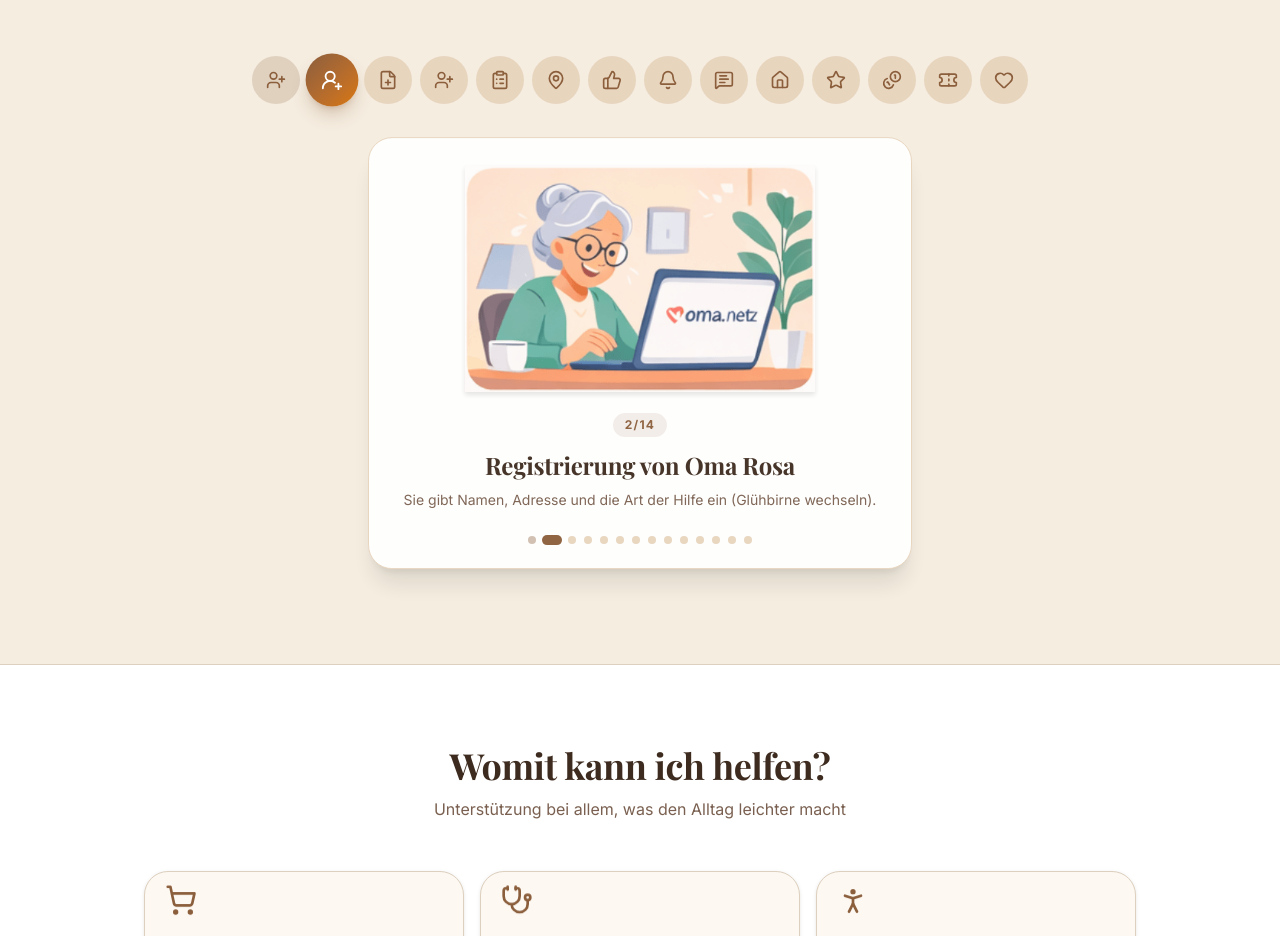
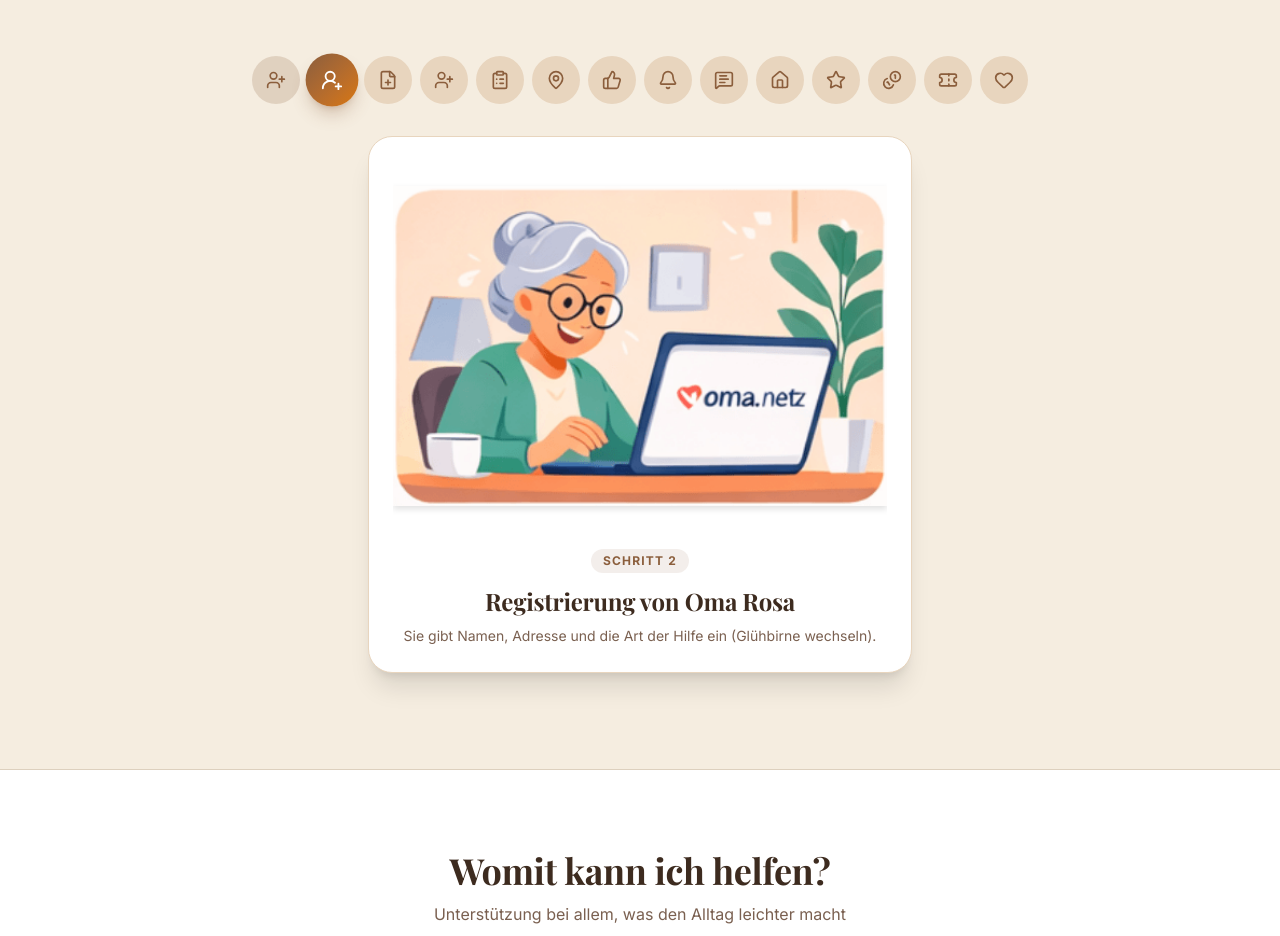
Before and after one commit to Yevhenii1951/Oma_netz_final_project_Valerija_Yevhenii, a Next.js app: page /landing in a window 1280 px wide. Shown: the part 920-1856 px from the top of the page. Built offline with nearby package versions, Linux system fonts and the light colour scheme; a web font is replaced by a local one.

Commit message:
correction landing carussel animation

```diff
--- a/src/app/landing/landing-client.tsx
+++ b/src/app/landing/landing-client.tsx
@@ -35,7 +35,24 @@ import {
 	Users,
 } from 'lucide-react'
 import Link from 'next/link'
-import { useEffect, useMemo, useState } from 'react'
+import { useEffect, useState } from 'react'
+
+const CAROUSEL_IMAGES = [
+	'/carussel/oma1.png',
+	'/carussel/oma2.png',
+	'/carussel/oma3.png',
+	'/carussel/oma4.png',
+	'/carussel/oma5.png',
+	'/carussel/oma6.png',
+	'/carussel/oma7.png',
+	'/carussel/oma8.png',
+	'/carussel/oma9.png',
+	'/carussel/oma11.png',
+	'/carussel/oma12.png',
+	'/carussel/oma13.png',
+	'/carussel/oma14.png',
+	'/carussel/oma15.png',
+]
 
 function Counter({ to, suffix = '' }: { to: number; suffix?: string }) {
 	const [val, setVal] = useState(0)
@@ -83,7 +100,6 @@ function JourneyTimeline() {
 	const [active, setActive] = useState(0)
 	const [isPaused, setIsPaused] = useState(false)
 
-	// Автоматическое переключение каждые 5 секунд, если не наведена мышь
 	useEffect(() => {
 		if (isPaused) return
 		const id = setInterval(() => {
@@ -92,28 +108,22 @@ function JourneyTimeline() {
 		return () => clearInterval(id)
 	}, [isPaused])
 
-	// Картинки из папки /carussel (используются разные для каждого шага, но могут повторяться)
-	const carusselImages = useMemo(
-		() => [
-			'/carussel/oma1.png',
-			'/carussel/oma2.png',
-			'/carussel/oma3.png',
-			'/carussel/oma4.png',
-			'/carussel/oma5.png',
-			'/carussel/oma6.png',
-			'/carussel/oma7.png',
-			'/carussel/oma8.png',
-			'/carussel/oma9.png',
-			'/carussel/oma11.png',
-			'/carussel/oma12.png',
-			'/carussel/oma13.png',
-			'/carussel/oma14.png',
-			'/carussel/oma15.png',
-		],
-		[],
-	)
+	useEffect(() => {
+		const preloaded: HTMLImageElement[] = []
 
-	// Индикаторы прогресса (кружочки)
+		for (const src of CAROUSEL_IMAGES) {
+			const image = new Image()
+			image.src = src
+			preloaded.push(image)
+		}
+
+		return () => {
+			for (const image of preloaded) {
+				image.src = ''
+			}
+		}
+	}, [])
+
 	const progressIndicators = STEPS.map((_, i) => (
 		<button
 			key={i}
@@ -131,7 +141,6 @@ function JourneyTimeline() {
 
 	return (
 		<div className='flex flex-col items-center gap-8 py-8 w-full'>
-			{/* Горизонтальная цепочка иконок (упрощённая, без сложной анимации) */}
 			<div className='hidden md:flex items-center justify-center gap-2 w-full max-w-5xl px-4'>
 				{STEPS.map((step, i) => {
 					const isActive = i === active
@@ -140,17 +149,17 @@ function JourneyTimeline() {
 						<motion.button
 							key={i}
 							onClick={() => setActive(i)}
+							aria-label={`Перейти к шагу ${i + 1}`}
 							className='relative flex items-center justify-center'
 							whileHover={{ scale: 1.1 }}
 							whileTap={{ scale: 0.95 }}
 							onMouseEnter={() => setIsPaused(true)}
 							onMouseLeave={() => setIsPaused(false)}
 						>
-							{/* Кружок с иконкой */}
 							<div
 								className={`w-12 h-12 rounded-full flex items-center justify-center transition-all duration-300 ${
 									isActive
-										? 'bg-gradient-to-br from-[#8b5e3c] to-[#d97706] shadow-lg shadow-[#8b5e3c]/30 scale-110'
+										? 'bg-linear-to-br from-[#8b5e3c] to-[#d97706] shadow-lg shadow-[#8b5e3c]/30 scale-110'
 										: isPast
 											? 'bg-[#8b5e3c]/20'
 											: 'bg-[#e8d5be]'
@@ -165,158 +174,122 @@ function JourneyTimeline() {
 				})}
 			</div>
 
-			{/* Мобильная версия: упрощённые индикаторы (без иконок) */}
 			<div className='md:hidden flex justify-center gap-2 mb-4'>
 				{progressIndicators}
 			</div>
 
-			{/* Основной блок с картинкой и описанием */}
 			<div
 				className='w-full max-w-xl px-4'
 				onMouseEnter={() => setIsPaused(true)}
 				onMouseLeave={() => setIsPaused(false)}
 			>
-				<AnimatePresence mode='wait'>
-					<motion.div
-						key={active}
-						initial={{ opacity: 0, y: 20 }}
-						animate={{ opacity: 1, y: 0 }}
-						exit={{ opacity: 0, y: -20 }}
-						transition={{ duration: 0.5, ease: 'easeInOut' }}
-						className='bg-white rounded-3xl p-6 shadow-xl border border-[#e8d5be] text-center'
-					>
-						{/* Картинка с эффектом увеличения */}
-						<motion.div
-							key={`img-${active}`}
-							initial={{ scale: 0.8, opacity: 0 }}
-							animate={{ scale: 1, opacity: 1 }}
-							exit={{ scale: 1.2, opacity: 0 }}
-							transition={{ duration: 0.6, ease: 'easeOut' }}
-							className='w-90 mx-auto mb-4 flex items-center justify-center max-w-2xl'
-						>
-							<img
-								src={carusselImages[active % carusselImages.length]}
+				<div className='bg-white rounded-3xl p-6 shadow-xl border border-[#e8d5be] text-center'>
+					<div className='mx-auto mb-4 max-w-2xl'>
+						<div className='relative w-full aspect-4/3 overflow-hidden rounded-2xl'>
+							<AnimatePresence initial={false} mode='sync'>
+								<motion.img
+									key={CAROUSEL_IMAGES[active % CAROUSEL_IMAGES.length]}
+									src={CAROUSEL_IMAGES[active % CAROUSEL_IMAGES.length]}
 									alt=''
-								className='w-full h-auto drop-shadow-md'
+									className='absolute inset-0 w-full h-full object-contain drop-shadow-md'
+									initial={{ opacity: 0, scale: 1.02 }}
+									animate={{ opacity: 1, scale: 1 }}
+									exit={{ opacity: 0, scale: 0.985 }}
+									transition={{ duration: 0.9, ease: [0.22, 1, 0.36, 1] }}
 								/>
-						</motion.div>
+							</AnimatePresence>
+						</div>
+					</div>
 
-						{/* Тэг (номер шага) */}
 					<span className='inline-block text-xs font-bold uppercase tracking-widest px-3 py-1 rounded-full mb-3 bg-[#8b5e3c]/10 text-[#8b5e3c]'>
-							{STEPS[active].tag}
+						Schritt {active + 1}
 					</span>
 
-						{/* Заголовок */}
 					<h3 className='heading-serif text-xl md:text-2xl font-bold text-[#3d2b1f] mb-2'>
 						{STEPS[active].title}
 					</h3>
 
-						{/* Описание */}
 					<p className='text-[#7a6050] leading-relaxed text-sm'>
 						{STEPS[active].desc}
 					</p>
-
-						{/* Индикаторы прогресса (для десктопа, чтобы не терять навигацию) */}
-						<div className='mt-6 flex items-center justify-center gap-2'>
-							{progressIndicators}
 				</div>
-					</motion.div>
-				</AnimatePresence>
 			</div>
 		</div>
 	)
 }
 
-/* ─── НОВЫЙ массив STEPS с 14 шагами (полная история) ────────────────────── */
-const STEPS: { icon: LucideIcon; title: string; desc: string; tag: string }[] =
-	[
+const STEPS: { icon: LucideIcon; title: string; desc: string }[] = [
 	{
 		icon: UserPlus,
 		title: 'Oma Rosa findet die Website',
 		desc: 'Sie sucht im Internet nach Hilfe und stößt auf OMA-NETZ.',
-			tag: '1/14',
 	},
 	{
 		icon: UserRoundPlus,
 		title: 'Registrierung von Oma Rosa',
 		desc: 'Sie gibt Namen, Adresse und die Art der Hilfe ein (Glühbirne wechseln).',
-			tag: '2/14',
 	},
 	{
 		icon: FilePlus,
 		title: 'Anfrage erstellen',
 		desc: 'Oma Rosa erstellt eine Anfrage mit Beschreibung der Aufgabe.',
-			tag: '3/14',
 	},
 	{
 		icon: UserPlus,
 		title: 'Max registriert sich',
 		desc: 'Student Max füllt sein Profil aus und bestätigt seine Dokumente.',
-			tag: '4/14',
 	},
 	{
 		icon: ClipboardList,
 		title: 'Admin prüft',
 		desc: 'Der Administrator prüft die Anfrage von Max und bestätigt die Registrierung.',
-			tag: '5/14',
 	},
 	{
 		icon: MapPin,
 		title: 'Max sieht die Anfrage auf der Karte',
 		desc: "In Max's Dashboard erscheint die Anfrage von Oma Rosa.",
-			tag: '6/14',
 	},
 	{
 		icon: ThumbsUp,
 		title: 'Max meldet sich',
 		desc: 'Max klickt auf «Ich helfe» und hinterlässt eine kurze Nachricht.',
-			tag: '7/14',
 	},
 	{
 		icon: Bell,
 		title: 'Oma Rosa erhält die Anfrage',
 		desc: 'Oma sieht die Benachrichtigung und bestätigt Max als Helfer.',
-			tag: '8/14',
 	},
 	{
 		icon: MessageSquareText,
 		title: 'Termin vereinbaren',
 		desc: 'Im Chat vereinbaren sie, wann Max vorbeikommt.',
-			tag: '9/14',
 	},
 	{
 		icon: Home,
 		title: 'Max kommt vorbei',
 		desc: 'Max wechselt die Glühbirne im Kronleuchter.',
-			tag: '10/14',
 	},
 	{
 		icon: Star,
 		title: 'Oma Rosa bewertet',
 		desc: 'Oma vergibt 5 Sterne und schreibt eine Bewertung.',
-			tag: '11/14',
 	},
 	{
 		icon: Coins,
 		title: 'Max erhält Punkte',
 		desc: 'Max sieht die gutgeschriebenen Punkte und Sterne.',
-			tag: '12/14',
 	},
 	{
 		icon: Ticket,
 		title: 'Umtausch gegen Kino',
 		desc: 'Max tauscht seine Punkte gegen eine Kinokarte ein.',
-			tag: '13/14',
 	},
 	{
 		icon: Heart,
 		title: 'Kino mit der Freundin',
 		desc: 'Max geht mit seiner Freundin ins Kino. Alle sind zufrieden!',
-			tag: '14/14',
 	},
 ]
-
-/* ════════════════════════════════════════════════════════════════════════════ */
 
 export default function LandingClient() {
 	const stats = [
@@ -361,10 +334,8 @@ export default function LandingClient() {
 
 	return (
 		<div className='min-h-screen bg-[#f5ede0]'>
-			{/* ── NAV ─────────────────────────────────────────────────────── */}
 			<nav className='sticky top-0 z-50 bg-[#ffffff]/90 backdrop-blur-xl border-b border-[#ddd0be]/80 shadow-[0_1px_8px_rgba(61,43,31,0.06)]'>
 				<div className='max-w-6xl mx-auto px-4 h-16 flex items-center justify-between gap-4'>
-					{/* LOGO */}
 					<motion.div
 						initial={{ opacity: 0, x: -12 }}
 						animate={{ opacity: 1, x: 0 }}
@@ -386,7 +357,6 @@ export default function LandingClient() {
 						</a>
 					</motion.div>
 
-					{/* CENTER NAV LINKS — hidden on mobile */}
 					<motion.div
 						initial={{ opacity: 0, y: -8 }}
 						animate={{ opacity: 1, y: 0 }}
@@ -412,7 +382,6 @@ export default function LandingClient() {
 						))}
 					</motion.div>
 
-					{/* AUTH BUTTONS */}
 					<motion.div
 						initial={{ opacity: 0, x: 12 }}
 						animate={{ opacity: 1, x: 0 }}
@@ -432,11 +401,9 @@ export default function LandingClient() {
 				</div>
 			</nav>
 
-			{/* ── HERO with animated background paths ─────────────────────── */}
 			<div id='hero' />
 			<BackgroundPaths>
 				<section className='max-w-6xl mx-auto px-4 pt-24 pb-20 text-center relative z-10'>
-					{/* headline — Playfair Display serif */}
 					<motion.h1
 						initial={{ opacity: 0, y: 32 }}
 						animate={{ opacity: 1, y: 0 }}
@@ -446,7 +413,6 @@ export default function LandingClient() {
 						Füreinander da sein
 					</motion.h1>
 
-					{/* shimmer animated subtitle */}
 					<motion.p
 						initial={{ opacity: 0, y: 20 }}
 						animate={{ opacity: 1, y: 0 }}
@@ -466,7 +432,6 @@ export default function LandingClient() {
 						alltägliche Aufgaben — kostenlos, unkompliziert und mit Herz.
 					</motion.p>
 
-					{/* CTA buttons */}
 					<motion.div
 						initial={{ opacity: 0, y: 16 }}
 						animate={{ opacity: 1, y: 0 }}
@@ -499,7 +464,6 @@ export default function LandingClient() {
 				</section>
 			</BackgroundPaths>
 
-			{/* ── STATS with animated counters ────────────────────────────── */}
 			<section className='bg-[#ffffff] border-y border-[#ddd0be] py-12 shadow-[inset_0_1px_0_rgba(61,43,31,0.05)]'>
 				<div className='max-w-4xl mx-auto px-4 grid grid-cols-2 md:grid-cols-4 gap-8 text-center'>
 					{stats.map(({ value, suffix, label }, i) => (
@@ -513,7 +477,6 @@ export default function LandingClient() {
 				</div>
 			</section>
 
-			{/* ── JOURNEY (ПОЛНОСТЬЮ ОБНОВЛЕНО) ────────────────────────────── */}
 			<section id='journey' className='max-w-6xl mx-auto px-4 py-16'>
 				<FadeUp className='text-center mb-10'>
 					<h2 className='heading-serif text-4xl font-bold text-[#3d2b1f] mb-3'>
@@ -526,7 +489,6 @@ export default function LandingClient() {
 				<JourneyTimeline />
 			</section>
 
-			{/* ── CATEGORIES ──────────────────────────────────────────────── */}
 			<section
 				id='categories'
 				className='bg-[#ffffff] border-y border-[#ddd0be] py-20'
@@ -563,7 +525,6 @@ export default function LandingClient() {
 				</div>
 			</section>
 
-			{/* ── FOR VOLUNTEERS ──────────────────────────────────────────── */}
 			<section id='helpers' className='max-w-5xl mx-auto px-4 py-20'>
 				<div className='grid md:grid-cols-2 gap-12 items-center'>
 					<FadeUp>
@@ -662,7 +623,6 @@ export default function LandingClient() {
 				</div>
 			</section>
 
-			{/* ── TRUST ────────────────────────────────────────────────────── */}
 			<section
 				id='trust'
 				className='relative overflow-hidden bg-linear-to-br from-[#8b5e3c] via-[#7a5035] to-[#6b4226] py-20 text-center text-[#ffffff]'
@@ -704,7 +664,6 @@ export default function LandingClient() {
 				</div>
 			</section>
 
-			{/* ── TESTIMONIAL ──────────────────────────────────────────────── */}
 			<section className='bg-[#fdf8f2] border-y border-[#ddd0be] py-10'>
 				<div className='max-w-4xl mx-auto px-4 flex flex-col md:flex-row items-center gap-6 text-center md:text-left'>
 					<div className='flex -space-x-3 shrink-0 justify-center'>
@@ -738,7 +697,6 @@ export default function LandingClient() {
 				</div>
 			</section>
 
-			{/* ── CTA ─────────────────────────────────────────────────────── */}
 			<section className='bg-[#f5ede0] py-24'>
 				<div className='max-w-3xl mx-auto px-4 text-center'>
 					<FadeUp>
@@ -773,7 +731,6 @@ export default function LandingClient() {
 				</div>
 			</section>
 
-			{/* ── FOOTER ───────────────────────────────────────────────────── */}
 			<footer className='border-t border-[#ddd0be] bg-[#ffffff] py-8'>
 				<div className='max-w-6xl mx-auto px-4 flex flex-col md:flex-row items-center justify-between gap-4'>
 					<div className='flex items-center gap-2'>
```
Lines whose indentation alone changed are shown as unchanged.
